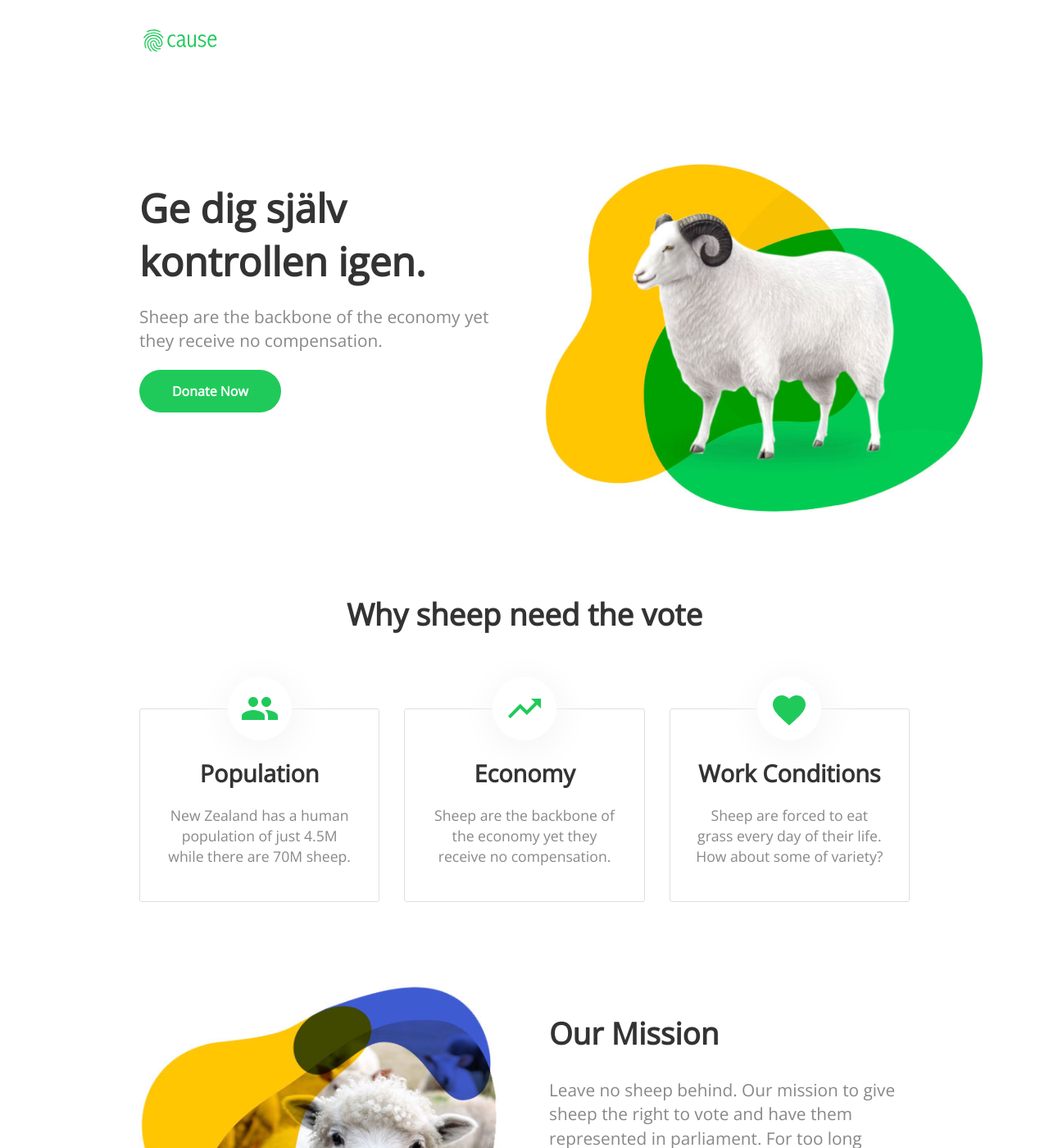
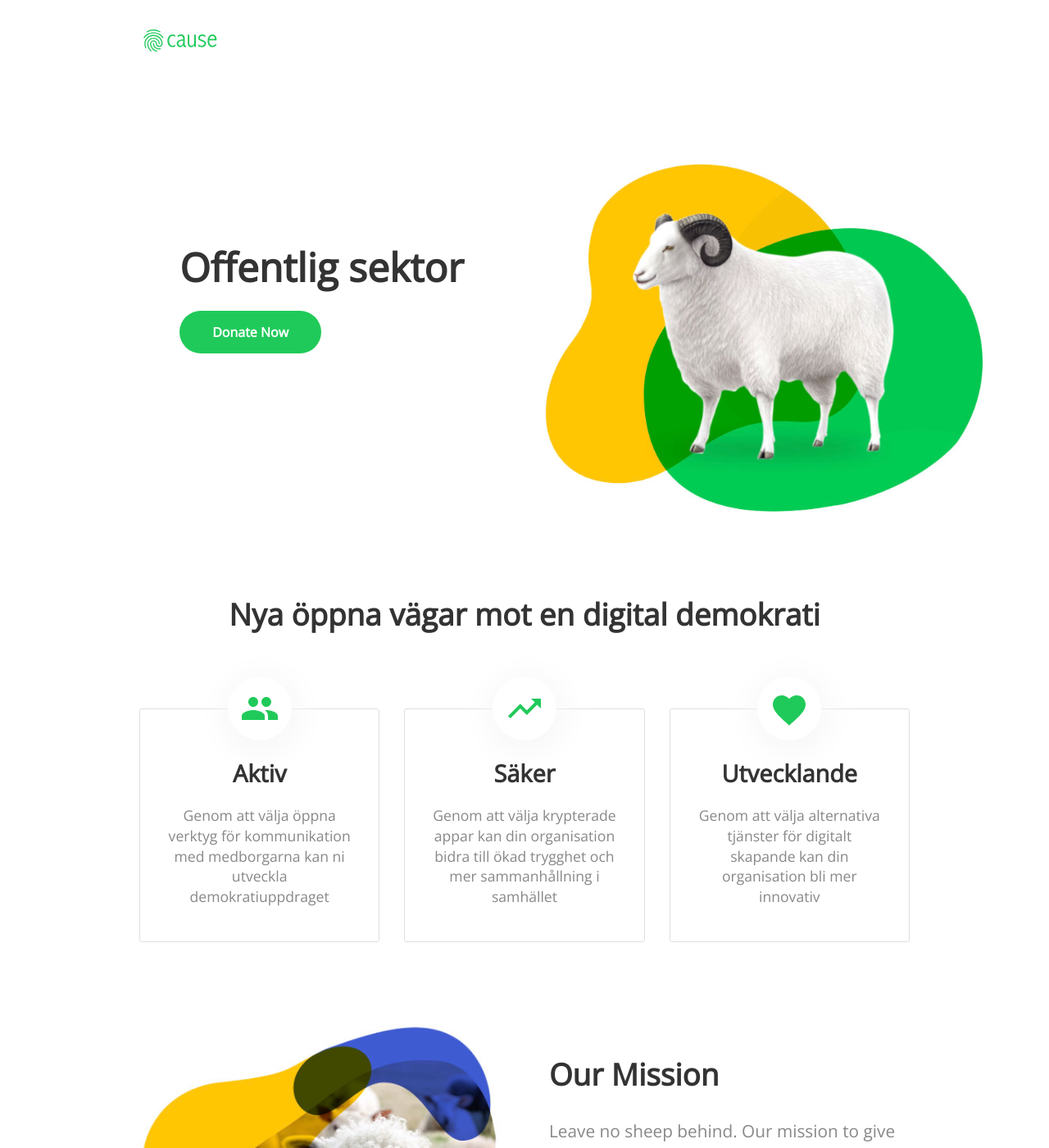
Before and after one commit to Sakrecoer/mittdata.se, a Jekyll site: the page built from offentlig-sektor.html, in a window 1280 px wide and 1400 px high. Shown: the whole window at 82% size. Built offline with Jekyll 4.4.1, drawn with Linux system fonts in a browser that asks for light colours; nearby versions of some CDN libraries; a script that is not in the unit is left out.

Commit message:
Updated 'offentlig-sektor.html' via CloudCannon

```diff
--- a/offentlig-sektor.html
+++ b/offentlig-sektor.html
@@ -2,15 +2,16 @@
 layout: default
 title: Offentlig-Sektor
 ---
+
 <header>
 	<div class="container">
 		<div class="column">
 			<div>
 				<h1 class="editable">
-					Ge dig sj&auml;lv kontrollen igen.
+					Offentlig sektor
 				</h1>
 				<p class="editable">
-					Sheep are the backbone of the economy yet they receive no compensation.
+
 				</p>
 				<div class="button">
 					<a href="#donate">Donate Now</a>
@@ -25,37 +26,37 @@
 
 <div class="container">
 	<h2 class="editable" style="text-align: center;">
-		Why sheep need the vote
+		Nya &ouml;ppna v&auml;gar mot en digital demokrati
 	</h2>
 
 	<ul class="thirds">
 		<li>
 			<div class="image">{% include icons/site.html icon="population" %}</div>
 			<h3 class="editable">
-				Population
+				Aktiv
 			</h3>
 			<p class="editable">
-				New Zealand has a human population of just 4.5M while there are 70M sheep.
+				Genom att v&auml;lja &ouml;ppna verktyg f&ouml;r kommunikation med medborgarna kan ni utveckla demokratiuppdraget
 			</p>
 		</li>
 
 		<li>
 			<div class="image">{% include icons/site.html icon="economy" %}</div>
 			<h3 class="editable">
-				Economy
+				S&auml;ker
 			</h3>
 			<p class="editable">
-				Sheep are the backbone of the economy yet they receive no compensation.
+				Genom att v&auml;lja krypterade appar kan din organisation bidra till &ouml;kad trygghet och mer sammanh&aring;llning i samh&auml;llet
 			</p>
 		</li>
 
 		<li>
 			<div class="image">{% include icons/site.html icon="conditions" %}</div>
 			<h3 class="editable">
-				Work Conditions
+				Utvecklande
 			</h3>
 			<p class="editable">
-				Sheep are forced to eat grass every day of their life. How about some of variety?
+				Genom att v&auml;lja alternativa tj&auml;nster f&ouml;r digitalt skapande kan din organisation bli mer innovativ
 			</p>
 		</li>
 	</ul>
```
